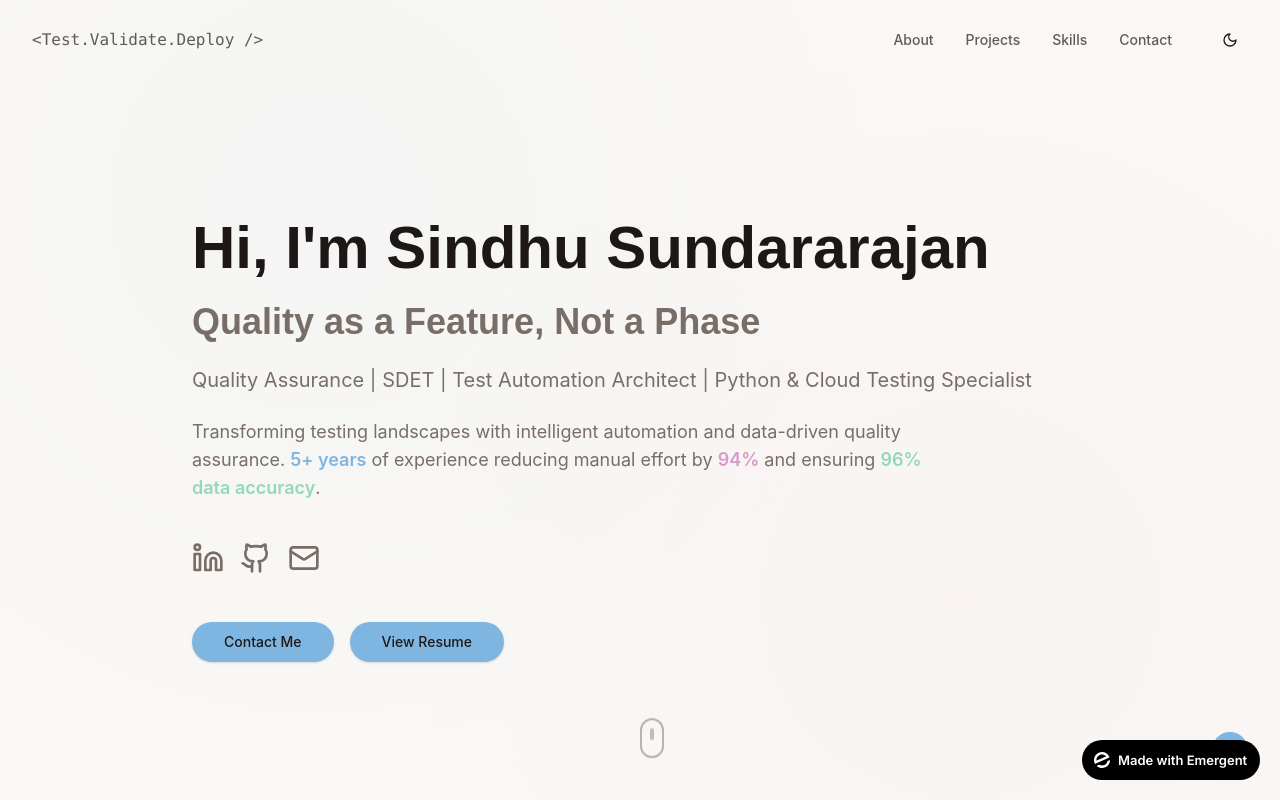
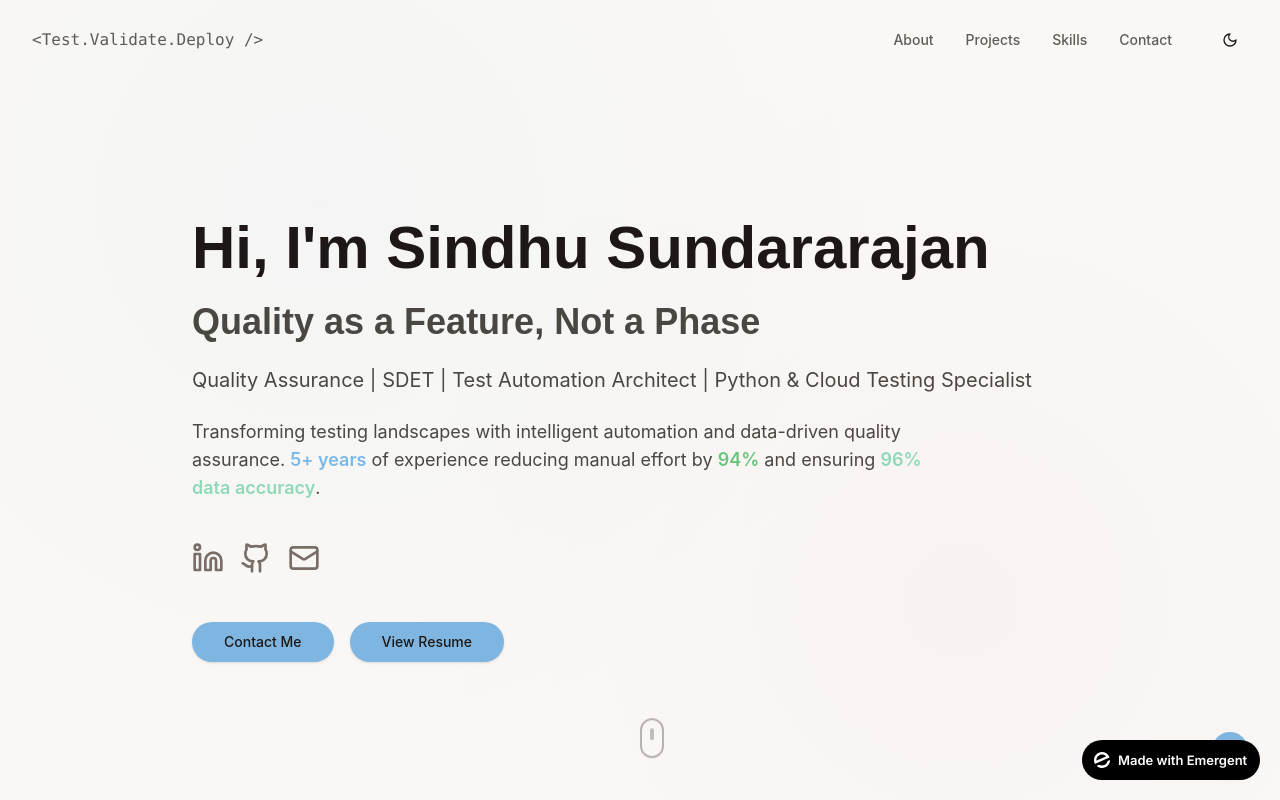
Before and after one commit to sindhusundararajan/sindhusundararajan.github.io, a React (Create React App) app in the folder frontend/: page / in a window 1280 px wide. Shown: the top 800 px of the page. Built offline with nearby package versions, Linux system fonts and the light colour scheme.

Commit message:
auto-commit for 219a17e8-99ec-4515-85ec-4ca5509fda40

```diff
--- a/frontend/src/components/Hero.jsx
+++ b/frontend/src/components/Hero.jsx
@@ -42,22 +42,22 @@ const Hero = () => {
             </h1>
 
             {/* Main Heading */}
-            <h3 className="text-2xl md:text-3xl lg:text-4xl font-semibold text-muted-foreground leading-tight">
+            <h3 className="text-2xl md:text-3xl lg:text-4xl font-semibold leading-tight" style={{ color: '#4A4642' }}>
               {personalInfo.heroHeadline}
             </h3>
 
             {/* Subtitle */}
-            <p className="text-lg md:text-xl text-muted-foreground leading-relaxed">
+            <p className="text-lg md:text-xl leading-relaxed" style={{ color: '#4A4642' }}>
               {personalInfo.subtitle}
             </p>
 
             {/* Description */}
-            <p className="text-base md:text-lg text-muted-foreground leading-relaxed max-w-3xl">
+            <p className="text-base md:text-lg leading-relaxed max-w-3xl" style={{ color: '#4A4642' }}>
               Transforming testing landscapes with intelligent automation and data-driven
-              quality assurance. <span className="font-semibold text-primary">5+ years</span> of
+              quality assurance. <span className="font-semibold" style={{ color: '#7AB8E8' }}>5+ years</span> of
               experience reducing manual effort by{' '}
-              <span className="font-semibold text-secondary">94%</span> and ensuring{' '}
-              <span className="font-semibold text-accent">96% data accuracy</span>.
+              <span className="font-semibold" style={{ color: '#6BC47D' }}>94%</span> and ensuring{' '}
+              <span className="font-semibold" style={{ color: '#8FD9B8' }}>96% data accuracy</span>.
             </p>
 
             {/* Social Links */}
```
